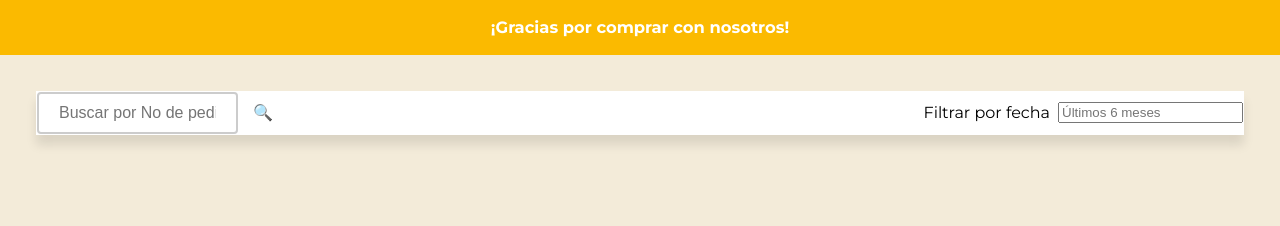
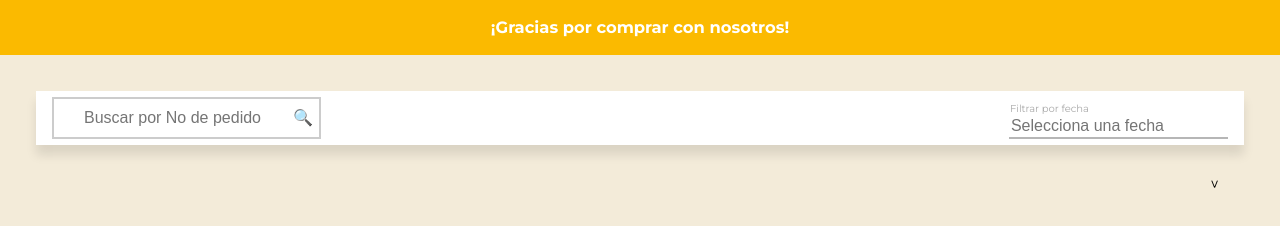
Before and after one commit to Jcrosellon/GUIA_CLIENTE, a website: page public/results.html in a window 1280 px wide. Drawn offline with nearby package versions, Linux system fonts and the light colour scheme; no server answers.

Commit message:
Nuevo cambio

```diff
--- a/public/css/results.css
+++ b/public/css/results.css
@@ -36,7 +36,7 @@ html body {
     background-color: #ffffff; /* Background color */
     border-radius: 0px; /* Border radius */
     box-shadow: 0 10px 10px rgba(0, 0, 0, 0.1); /* Box shadow */
-    margin-bottom: 1rem; /* Bottom margin */
+    margin-bottom: 0rem; /* Bottom margin */
     margin: 20px; /* Margin */
 }
 
@@ -47,12 +47,13 @@ html body {
 }
 
 .search-order-input {
-    width: calc(100% - 50px); /* Ajustamos el ancho para dejar espacio al botón */
-    padding: 10px 20px; /* Ajustamos el padding */
+    width: calc(120% - 80px); /* Ajustamos el ancho para dejar espacio al botón */
+    padding: 10px 30px; /* Ajustamos el padding */
     box-sizing: border-box;
     font-size: 1rem;
     border: 2px solid #ccc;
-    border-radius: 4px;
+    margin: 5px;
+    margin-left: 15px;
 }
 
 .search-order-icon {
@@ -61,7 +62,7 @@ html body {
     top: 50%; /* Top position */
     transform: translateY(-50%); /* Transform */
     pointer-events: none; /* Pointer events none */
-    font-size: 10rem; /* Font size */
+    font-size: 1rem; /* Font size */
 }
 
 .search-order-button {
@@ -71,7 +72,7 @@ html body {
     height: 100%;
     width: 50px; /* Ancho fijo del botón */
     border: none;
-    background: #fff; /* Fondo blanco para que el botón sea visible */
+    background: transparent; /* Fondo blanco para que el botón sea visible */
     cursor: pointer;
     font-size: 1rem;
     color: #aaa;
@@ -90,8 +91,9 @@ html body {
     padding: 20px; /* Padding */
     border-radius: 0px; /* Border radius */
     margin: 20px; /* Margin */
-    box-shadow: 0 10px 10px rgba(0, 0, 0, 0.2); /* Box shadow */
+    box-shadow: 0 10px 10px rgba(0, 0, 0, 0.1); /* Box shadow */
     padding-top: 1px; /* Top padding */
+    margin-top: -10px;
 }
 
 .result-item::before {
@@ -109,7 +111,7 @@ html body {
 
 .result-item .linea {
     border-top: 1px solid #ccc; /* Border top */
-    margin-top: 1px; /* Top margin */
+    margin-top: -1px; /* Top margin */
     margin-bottom: 10px; /* Bottom margin */
     padding-top: 1px; /* Top padding */
     padding-bottom: 1px; /* Bottom padding */
@@ -149,14 +151,52 @@ html body {
     border: none; /* No border */
     border-top: 2px solid #b6b6b6; /* Border top */
     margin: 10px 0; /* Margin */
+
 }
 
 .filter-label {
     margin-right: 0.5rem; /* Right margin */
-    font-size: 16px; /* Font size for filter label */
+    font-size: 10px; /* Font size for filter label */
+    color: #aaa;
 }
 
 .filter-input-wrapper {
-    display: flex; /* Flexbox */
-    align-items: center; /* Align items center */
+    width: 18%; /* Ancho completo del select */
+    padding: 1px; /* Padding */
+    font-size: 1rem; /* Tamaño de fuente */
+    border: none; /* Sin borde */
+    background-color: transparent; /* Fondo transparente */
+    cursor: pointer; /* Cursor de puntero */
+    border-bottom: 2px solid #b6b6b6; /* Border top */
+    margin-right: 15px;
+
 }
+
+.flatpickr-input {
+    border: none; /* Quitar borde */
+    background: none; /* Fondo transparente */
+    font-size: 16px; /* Tamaño de fuente */
+    padding: 1px 1px; /* Espaciado interno */
+    cursor: pointer; /* Cambiar cursor */
+
+
+
+}
+
+.flatpickr-calendar {
+    box-shadow: 0 0 10px rgba(0, 0, 0, 0.1); /* Sombra */
+    border-radius: 0px; /* Borde redondeado */
+    overflow: hidden; /* Ocultar desbordamiento */
+
+
+}
+
+.flatpickr-input-arrow {
+    position: absolute; /* Posición absoluta */
+    top: 23%; /* Centrado vertical */
+    right: 60px; /* Ajuste a la derecha */
+    transform: translateY(-50%) rotate(90deg); /* Centrado vertical y rotación */
+    color: #000000; /* Color del icono */
+
+
+}
--- a/public/js/results.js
+++ b/public/js/results.js
@@ -2,13 +2,12 @@ document.addEventListener('DOMContentLoaded', function() {
     const params = new URLSearchParams(window.location.search);
     const search = params.get('search');
 
-    // Array con los nombres de los meses
+
     const meses = [
         "enero", "febrero", "marzo", "abril", "mayo", "junio",
         "julio", "agosto", "septiembre", "octubre", "noviembre", "diciembre"
     ];
 
-    // Función para formatear la fecha en MM-DD-YYYY
     function formatDateMMDDYYYY(dateString) {
         const date = new Date(dateString);
         const month = String(date.getMonth() + 1).padStart(2, '0');
@@ -17,7 +16,7 @@ document.addEventListener('DOMContentLoaded', function() {
         return `${month}-${day}-${year}`;
     }
 
-    // Función para formatear la fecha en DD de mes, YYYY
+
     function formatDateLong(dateString) {
         const date = new Date(dateString);
         const day = date.getDate();
@@ -26,7 +25,7 @@ document.addEventListener('DOMContentLoaded', function() {
         return `${day} de ${month}, ${year}`;
     }
 
-    // Función para formatear la fecha en DD de mes, YYYY. HH:MM
+
     function formatDateWithTime(dateString) {
         const date = new Date(dateString);
         const day = date.getDate();
@@ -38,7 +37,15 @@ document.addEventListener('DOMContentLoaded', function() {
     }
 
     function fetchOrders() {
+        const selectedDate = document.getElementById('datepickerInput').value;
+        const searchParams = new URLSearchParams();
         if (search) {
+            searchParams.append('search', search);
+        }
+        if (selectedDate) {
+            searchParams.append('date', selectedDate);
+        }
+
         fetch(`http://localhost:3000/api/search?keyword=${encodeURIComponent(search)}`)
             .then(response => {
                 if (!response.ok) {
@@ -48,7 +55,7 @@ document.addEventListener('DOMContentLoaded', function() {
             })
             .then(data => {
                 const resultsSection = document.querySelector('.results-section');
-                    resultsSection.innerHTML = ''; // Limpiar los resultados anteriores
+                resultsSection.innerHTML = '';
                 if (data && data.length > 0) {
                     data.forEach((order, index) => {
                         const resultDiv = document.createElement('div');
@@ -79,7 +86,6 @@ document.addEventListener('DOMContentLoaded', function() {
                                     <p><strong>Total de la compra:</strong> $<span class="total-compra-valor">${order.total.toFixed(2)}</span></p>
                                 </div>
                             </div>
-
                         `;
                         resultsSection.appendChild(resultDiv);
                     });
@@ -91,11 +97,18 @@ document.addEventListener('DOMContentLoaded', function() {
                 console.error('Error:', error);
                 alert('Hubo un problema al buscar el pedido. Por favor, intenta de nuevo más tarde.');
             });
-        } else {
-            console.error('No se proporcionó ningún parámetro de búsqueda.');
     }
-    }
+
     fetchOrders();
 
     setInterval(fetchOrders, 5000);
+
+
+    flatpickr('#datepickerInput', {
+        dateFormat: 'd-m-Y',
+
+        onChange: function(selectedDates, dateStr, instance) {
+            fetchOrders();
+        }
     });
+});
--- a/public/results.html
+++ b/public/results.html
@@ -5,7 +5,9 @@
         <meta name="viewport" content="width=device-width, initial-scale=1.0">
         <title>Resultados de Búsqueda</title>
         <link rel="stylesheet" href="https://fonts.googleapis.com/css2?family=Montserrat:wght@400;700&display=swap">
-    <link rel="stylesheet" href="../public/css/results.css"> <!-- Asegúrate que la ruta sea correcta -->
+        <link rel="stylesheet" href="https://cdn.jsdelivr.net/npm/flatpickr/dist/flatpickr.min.css">
+        <link rel="stylesheet" href="../public/css/results.css">
+        <script src="https://cdn.jsdelivr.net/npm/flatpickr"></script>
         <script src="js/results.js" defer></script>
     </head>
 <body>
@@ -21,8 +23,9 @@
                         <button class="search-order-button">🔍</button>
                     </div>
                     <div class="filter-input-wrapper">
-                        <label for="filterInput" class="filter-label">Filtrar por fecha</label>
-                        <input type="text" id="filterInput" class="filter-input" placeholder="Últimos 6 meses">
+                        <label for="datepickerInput" class="filter-label">Filtrar por fecha</label>
+                        <input type="text" id="datepickerInput" class="filter-input" placeholder="Selecciona una fecha">
+                        <span for="datepickerInput" id="datepickerInput" class="flatpickr-input-arrow">></span>
                     </div>
                 </div>
             </div>
```
Lines whose indentation alone changed are shown as unchanged.
